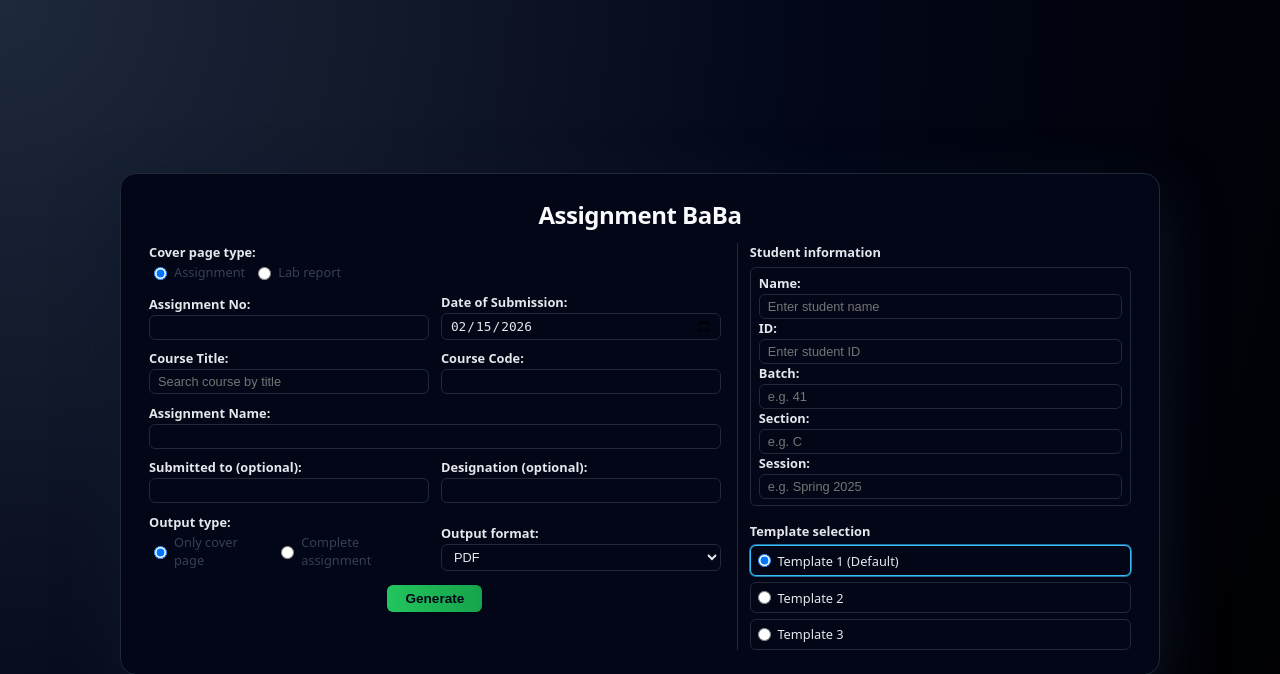
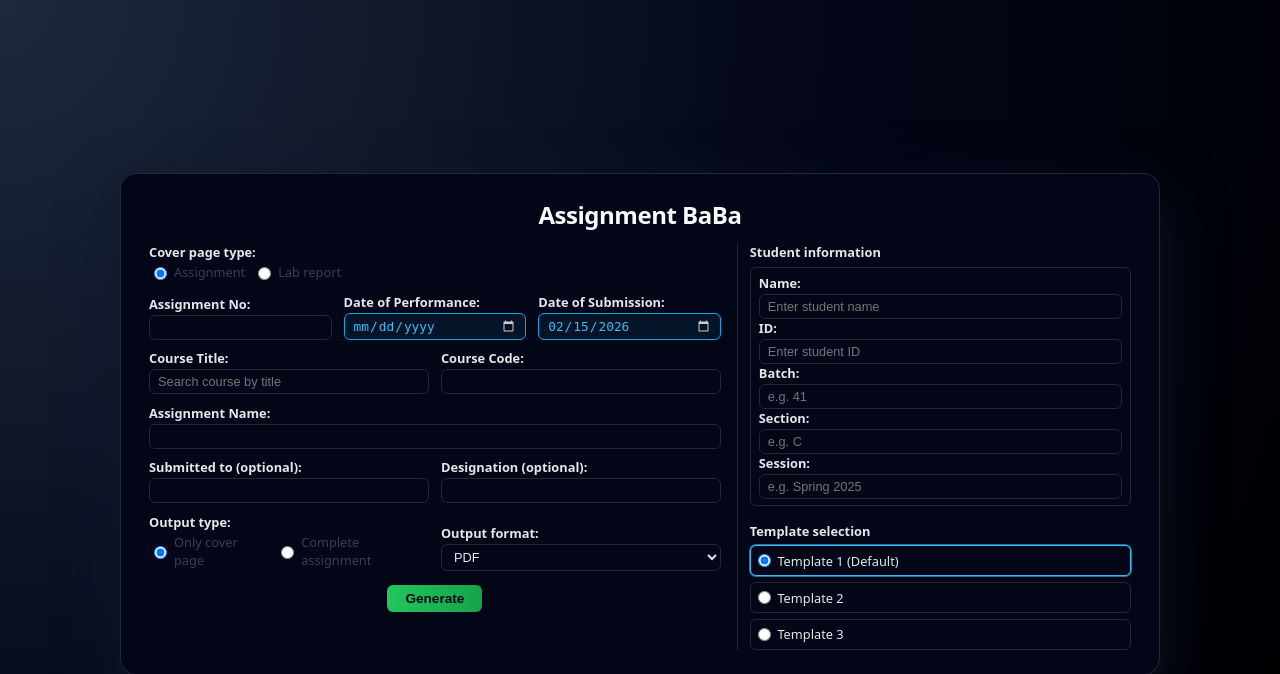
Before and after one commit to Rahexa/assignment-cover-pdf, a Flask app: page / in a window 1280 px wide. Shown: the top 674 px of the page. Run offline with Flask 3, Linux system fonts and the light colour scheme.

Commit message:
Date picker color, spinner, Date of performance, larger logo in templates
Co-authored-by: Cursor <cursoragent@cursor.com>

```diff
--- a/app.py
+++ b/app.py
@@ -254,6 +254,7 @@ def generate():
     batch = data.get('batch', '').strip()
     section = data.get('section', '').strip()
     session = data.get('session', '').strip()
+    performance_date = data.get('performance_date', '').strip()
 
     # Build a safe filename based on student ID
     raw_id = data.get('student_id', '').strip()
@@ -271,6 +272,8 @@ def generate():
         document.add_paragraph(f"Course Code: {data['course_code']}")
         document.add_paragraph(f"Course Title: {data['course_title']}")
         document.add_paragraph(f"{name_label}: {data['assignment_name']}")
+        if performance_date:
+            document.add_paragraph(f"Date of Performance: {performance_date}")
         document.add_paragraph(f"Date of Submission: {data['submission_date']}")
         document.add_paragraph("")
         document.add_paragraph(f"Student Name: {data['student_name']}")
@@ -318,6 +321,7 @@ def generate():
         course_code=data['course_code'],
         course_title=data['course_title'],
         assignment_name=data['assignment_name'],
+        performance_date=performance_date,
         submission_date=data['submission_date'],
         student_name=data['student_name'],
         student_id=data['student_id'],
--- a/templates/index.html
+++ b/templates/index.html
@@ -128,6 +128,18 @@
         border-color: #38bdf8;
         box-shadow: 0 0 0 1px rgba(56, 189, 248, 0.6);
       }
+      .field input[type="date"] {
+        color: #38bdf8;
+        border-color: #0ea5e9;
+        background: rgba(14, 165, 233, 0.08);
+      }
+      .field input[type="date"]:focus {
+        border-color: #38bdf8;
+        box-shadow: 0 0 0 1px rgba(56, 189, 248, 0.5);
+      }
+      .field input[type="date"]::-webkit-calendar-picker-indicator {
+        filter: invert(0.8);
+      }
       .button-row {
         margin-top: 0.85rem;
         text-align: center;
@@ -145,6 +157,23 @@
       .button-row button[disabled] {
         opacity: 0.7;
         cursor: default;
+      }
+      .button-row .btn-wrap {
+        display: inline-flex;
+        align-items: center;
+        justify-content: center;
+        gap: 8px;
+      }
+      .spinner {
+        width: 18px;
+        height: 18px;
+        border: 2px solid rgba(2, 6, 23, 0.3);
+        border-top-color: #020617;
+        border-radius: 50%;
+        animation: spin 0.7s linear infinite;
+      }
+      @keyframes spin {
+        to { transform: rotate(360deg); }
       }
       .status-message {
         margin-top: 0.75rem;
@@ -286,6 +315,7 @@
         const [courseCode, setCourseCode] = React.useState("");
         const today = new Date().toISOString().slice(0, 10);
         const [submissionDate, setSubmissionDate] = React.useState(today);
+        const [performanceDate, setPerformanceDate] = React.useState("");
         const [studentName, setStudentName] = React.useState("");
         const [studentId, setStudentId] = React.useState("");
         const [template, setTemplate] = React.useState("template1");
@@ -315,6 +345,7 @@
               setCourseCode(found ? found.code : "");
             }
             if (saved.submission_date) setSubmissionDate(saved.submission_date);
+            if (saved.performance_date) setPerformanceDate(saved.performance_date);
             if (saved.student_name) setStudentName(saved.student_name);
             if (saved.student_id) setStudentId(saved.student_id);
             if (saved.template) setTemplate(saved.template);
@@ -385,6 +416,7 @@
             plain.batch = batch;
             plain.section = sectionValue;
             plain.session = session;
+            plain.performance_date = performanceDate;
             localStorage.setItem(
               "assignmentBaba:lastForm",
               JSON.stringify(plain)
@@ -481,6 +513,15 @@
                           name="assignment_no"
                           required
                           defaultValue={formDefaults?.assignment_no || ""}
+                        />
+                      </div>
+                      <div className="field">
+                        <label>Date of Performance:</label>
+                        <input
+                          type="date"
+                          name="performance_date"
+                          value={performanceDate}
+                          onChange={(e) => setPerformanceDate(e.target.value)}
                         />
                       </div>
                       <div className="field">
@@ -659,7 +700,10 @@
 
                   <div className="button-row">
                     <button type="submit" disabled={loading}>
-                      {loading ? "Generating..." : "Generate"}
+                      <span className="btn-wrap">
+                        {loading && <span className="spinner" />}
+                        {loading ? " Generating..." : "Generate"}
+                      </span>
                     </button>
                   </div>
                   {statusMessage && (
```
Also changed, not shown: templates/cover.html (+7 -1 lines), templates/cover2.html (+8 -1 lines), templates/cover3.html (+7 -1 lines).
